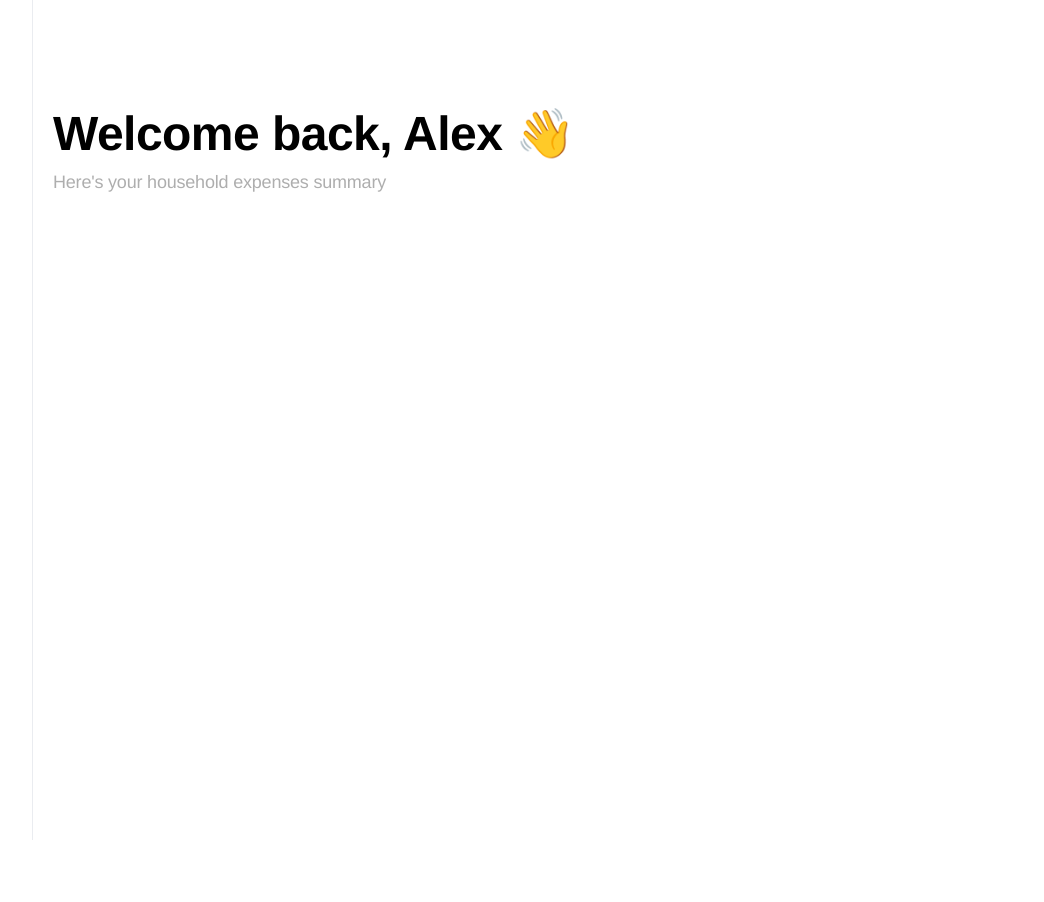
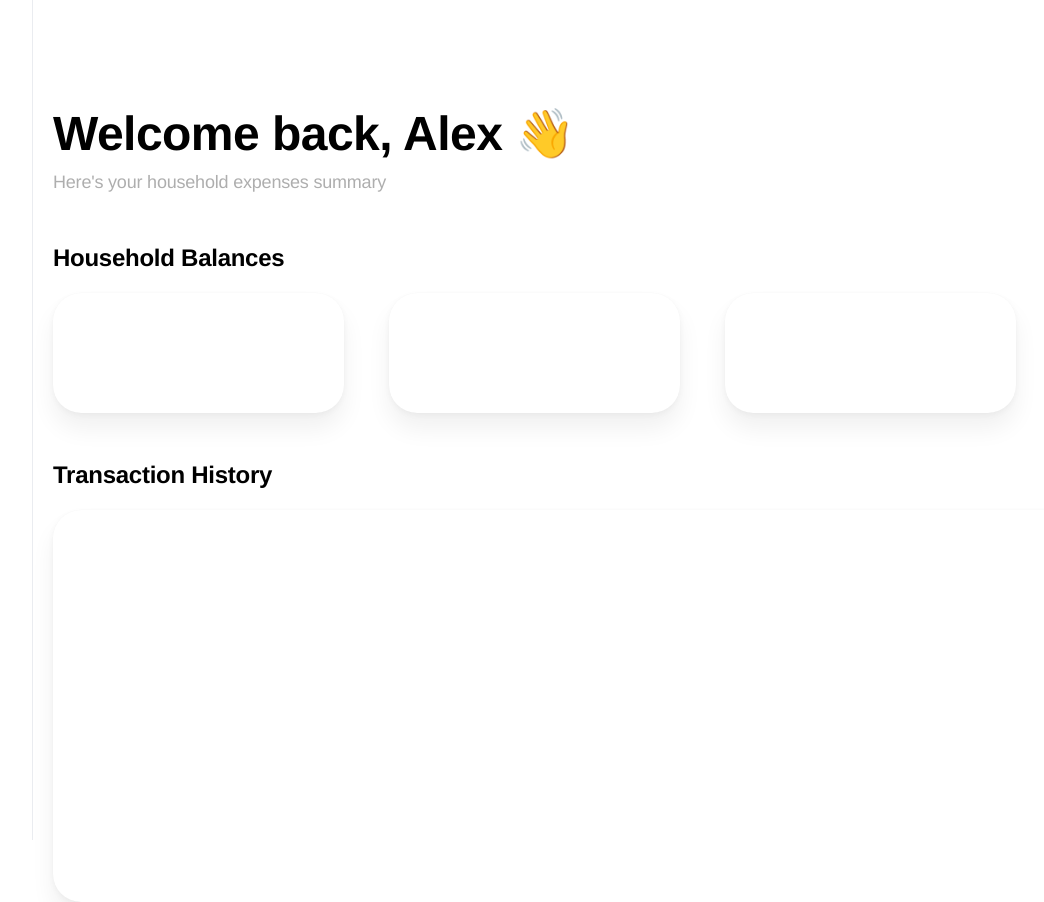
Before and after one commit to akirafeng2/everyday_rewards_finance_tool, a React (Vite) app in the folder src/frontend/: page / in a window 1280 px wide. Shown: the top 902 px of the page, without its empty margins (224-1268 px from the left). Before the commit the page ends 840 px from the top, so only its background shows below. Built offline with nearby package versions, Linux system fonts and the light colour scheme.

Commit message:
updating dashboard

```diff
--- a/src/frontend/src/App.css
+++ b/src/frontend/src/App.css
@@ -45,6 +45,12 @@
   padding: 20px;
   margin: 0% 0% 0% 20%;
   border-left: 1px solid #EAECF0;
+  color: #000000;
+  font-family: "DM Sans-Bold", Helvetica;
+  font-size: 24px;
+  font-weight: 700;
+  letter-spacing: -0.26px;
+  line-height: 24px;
 }
 
 .header {
@@ -69,3 +75,29 @@ margin-bottom: 1%;
   line-height: 24px;
   margin-bottom: 4%
 }
+
+.owings_box{
+  background-color: #ffffff;
+  border-radius: 28px;
+  box-shadow: 0px 0px 1px #0000000a, 0px 2px 6px #0000000a, 0px 16px 24px #0000000f;
+  height: 120px;
+  left: 0;
+  top: 0;
+  width: 291px;
+  margin-right: 45px;
+}
+
+.dashboard_table_box{
+  background-color: #ffffff;
+  border-radius: 28px;
+  box-shadow: 0px 0px 1px #0000000a, 0px 2px 6px #0000000a, 0px 16px 24px #0000000f;
+  height: 392px;
+  margin-top: 23px;
+}
+
+.container{
+  display: flex;
+  justify-content: flex-start;
+  margin-top: 23px;
+  margin-bottom: 50px;
+}
--- a/src/frontend/src/App.tsx
+++ b/src/frontend/src/App.tsx
@@ -1,6 +1,8 @@
 import "./App.css";
 import Header from "./components/header";
 import SubHeader from "./components/subheader";
+import OwingTiles from "./components/owing_tiles";
+import DashboardTable from "./components/dashboard_table";
 
 function App() {
   return (
@@ -8,6 +10,14 @@ function App() {
       <div id="main">
         <Header text="Welcome back, Alex 👋" />
         <SubHeader text = "Here's your household expenses summary" />
+        Household Balances
+        <div className="container">
+          <OwingTiles></OwingTiles>
+          <OwingTiles></OwingTiles>
+          <OwingTiles></OwingTiles>
+        </div>
+        Transaction History
+        <DashboardTable/>
       </div>
     </>
   );
--- /dev/null
+++ b/src/frontend/src/components/dashboard_table.tsx
@@ -0,0 +1,7 @@
+const DashboardTable = () => {
+  return (
+    <div className="dashboard_table_box"></div>
+  )
+}
+
+export default DashboardTable
--- /dev/null
+++ b/src/frontend/src/components/owing_tiles.tsx
@@ -0,0 +1,7 @@
+const OwingTiles = () => {
+  return (
+    <div className="owings_box"></div>
+  )
+}
+
+export default OwingTiles
```
Also changed, not shown: src/frontend/src/components/placeholder.tsx (deleted).
